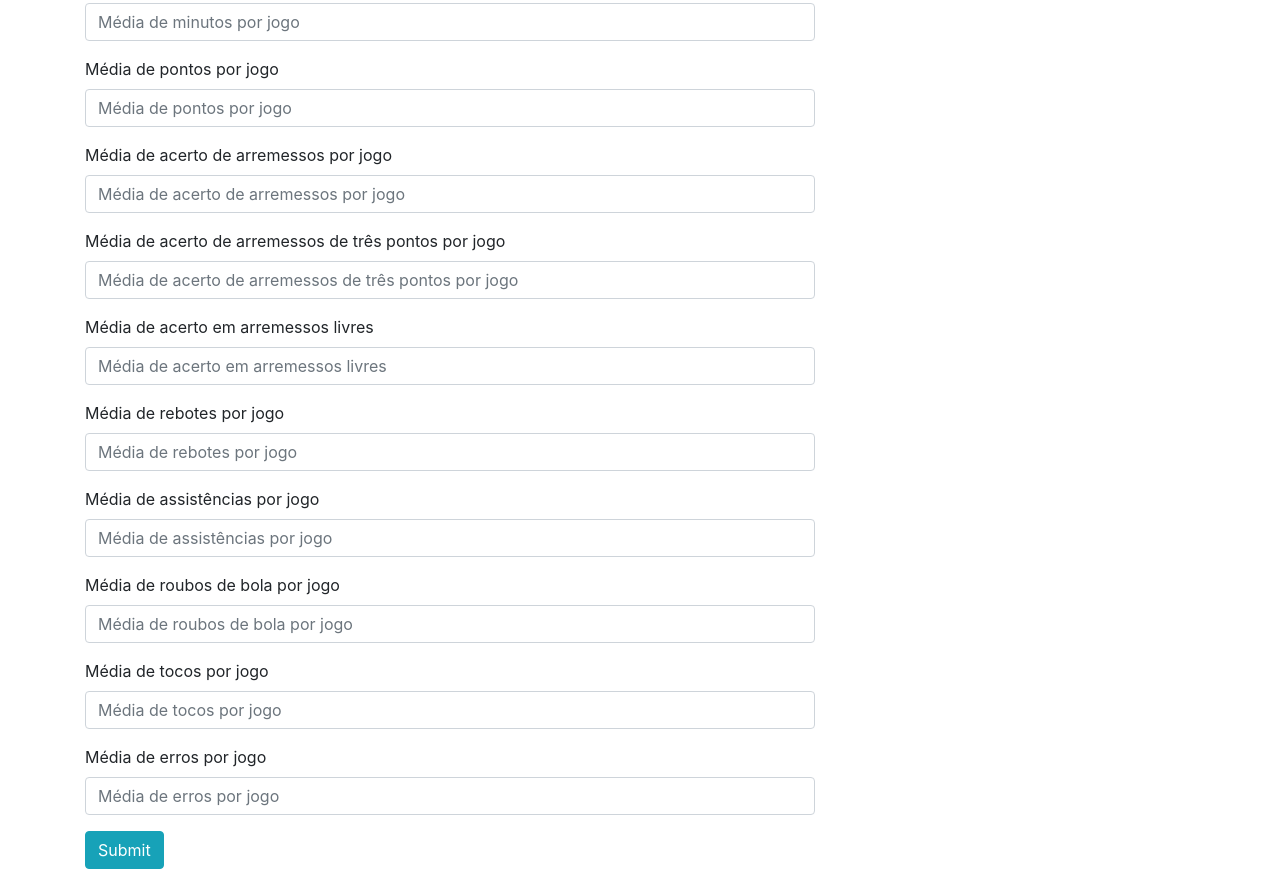
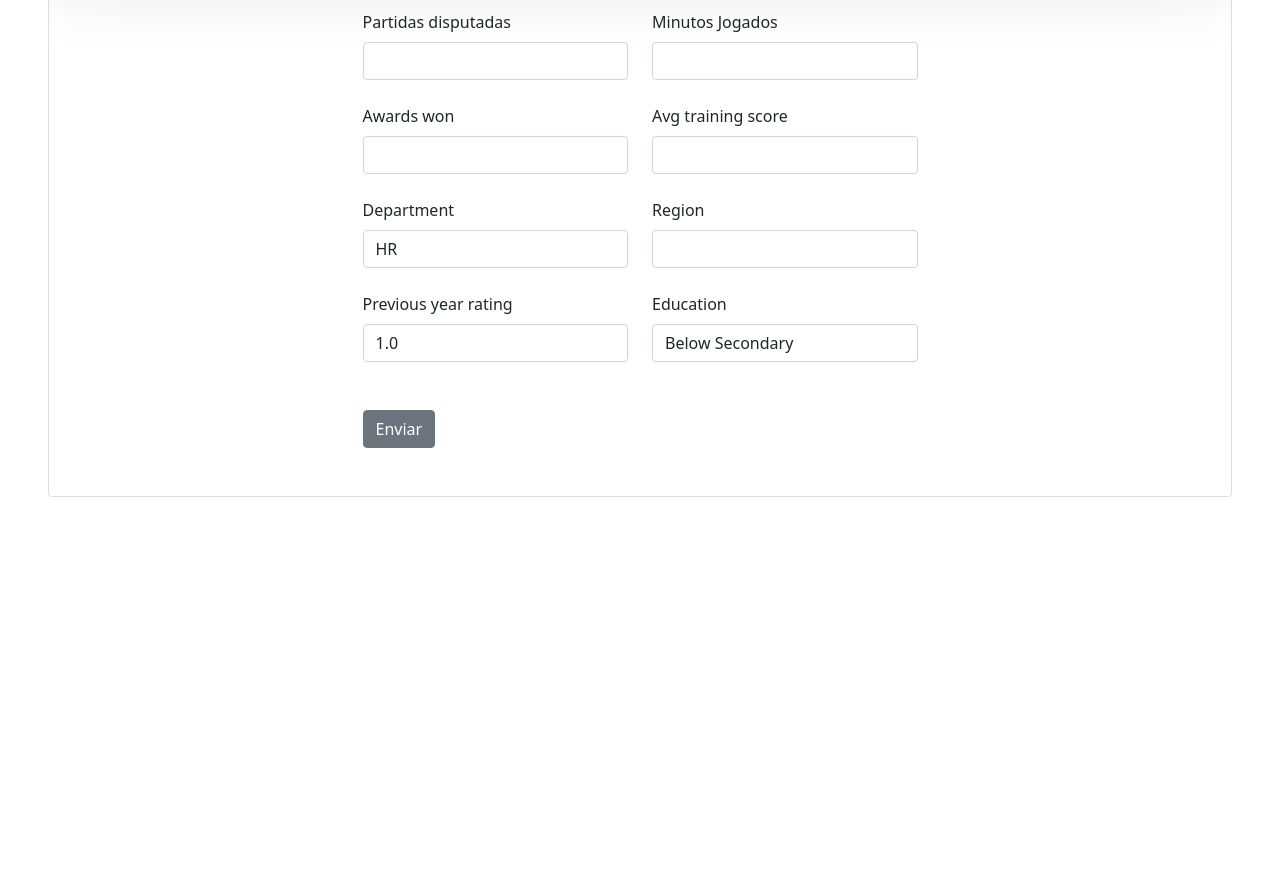
Before and after one commit to joaobenvindo/fatec-ml-flask-noite, a Flask app: page / in a window 1280 px wide. Shown: the part 201-1070 px from the top of the page. After the commit the page ends 698 px from the top, so only its background shows below. Run offline with Flask 2, Linux system fonts and the light colour scheme; parts of the project's set-up code (start-up, migrations or seed data) failed here and were passed over.

Commit message:
versão 3.0

```diff
--- a/app.py
+++ b/app.py
@@ -1,19 +1,31 @@
+import cloudpickle
 from flask import Flask, render_template, request
-import cloudpickle
 
-# with open('model.pkl', 'rb') as file_in:
-#  model_loaded = cloudpickle.load(file_in)
+with open('nbacareer.pkl', 'rb') as file_in:
+  model = cloudpickle.load(file_in)
 
 app = Flask(__name__)
 
 @app.route('/')
 def index():
-    return render_template('index.html')
+  return render_template('index.html', nome='Duração de Carreira - NBA')
 
 @app.route('/predicao', methods=['POST'])
 def predicao():
-  PD = request.form['Partidas Disputadas']
-  predicao = model.predict([PD])
+  gp = request.form['gp']
+  pts = request.form['pts']
+  fg = request.form['fg']
+  ft = request.form['ft']
+  reb = request.form['reb']
+  ast = request.form['ast']
+  stl = request.form['stl']
+  blk = request.form['blk']
+  tov = request.form['tov']
+
+  array=[[str(gp), str(pts), str(fg), str(ft), str(reb), str(ast), str(stl), str(blk), str(tov)]]
+
+  predicao = model.predict(array)
+
   return render_template('resposta.html', predicao=predicao[0])
 
 app.run(debug=True)
--- a/templates/index.html
+++ b/templates/index.html
@@ -1,70 +1,108 @@
 <!DOCTYPE html>
-<html lang="en">
     <head>
-    <!-- Required meta tags -->
-    <meta charset="utf-8">
-    <meta name="viewport" content="width=device-width, initial-scale=1, shrink-to-fit=no">
-    <!-- Bootstrap CSS -->
-    <link rel="stylesheet" href="https://cdn.jsdelivr.net/npm/bootstrap@4.5.3/dist/css/bootstrap.min.css" integrity="sha384-TX8t27EcRE3e/ihU7zmQxVncDAy5uIKz4rEkgIXeMed4M0jlfIDPvg6uqKI2xXr2" crossorigin="anonymous">
-    <title>NBA - Machine Learning</title>
+        <title>NBA: Career Duration</title>
+        <link href="https://cdn.jsdelivr.net/npm/bootstrap@5.0.2/dist/css/bootstrap.min.css" rel="stylesheet" integrity="sha384-EVSTQN3/azprG1Anm3QDgpJLIm9Nao0Yz1ztcQTwFspd3yD65VohhpuuCOmLASjC" crossorigin="anonymous">
+        <script src="https://cdn.jsdelivr.net/npm/bootstrap@5.0.2/dist/js/bootstrap.bundle.min.js" integrity="sha384-MrcW6ZMFYlzcLA8Nl+NtUVF0sA7MsXsP1UyJoMp4YLEuNSfAP+JcXn/tWtIaxVXM" crossorigin="anonymous"></script>
     </head>
     <body>
-  <form>
-    <div class="container">
+
+        <div class="p-3 bg-image" style="background-image: url('https://mdbootstrap.com/img/new/textures/full/171.jpg');height: 200px;"></div>
+
+        <div class="card mx-4 mx-md-5 shadow-4-strong"
+            style="margin-top: -100px;
+                background: hsla(0, 0%, 100%, 0.8);
+                backdrop-filter: blur(30px);">
+            <div class="card-body py-4 px-md-4">
+
+                <div class="row d-flex justify-content-center">
+                    <div class="col-lg-6">
+                        <h2 class="fw-bold mb-5 justify-content-center">NBA: Career Duration</h2>
+                        <form action="predicao" method="POST">
                             <div class="row">
-        <div class="col-8">
-            <div class="form-group">
-              <label for="name1">Nome</label>
-              <input type="name" class="form-control" id="name1" aria-describedby="fullName" placeholder="Preencha com seu nome">
+                                <div class="col-md-6 mb-4">
+                                    <div class="form-outline">
+                                        <label for="gp" class="form-label">Partidas disputadas</label>
+                                        <input type="number" min="0" max="82" name="gp" class="form-control" />
                                     </div>
-            <div class="form-group">
-              <label for="gp1">Partidas Disputadas</label>
-              <input type="gp" class="form-control" id="gp1" placeholder="Partidas Disputadas">
                                 </div>
-            <div class="form-group">
-              <label for="min1">Média de minutos por jogo</label>
-              <input type="min" class="form-control" id="min1" placeholder="Média de minutos por jogo">
-            </div>
-            <div class="form-group">
-              <label for="min1">Média de pontos por jogo</label>
-              <input type="min" class="form-control" id="min1" placeholder="Média de pontos por jogo">
-            </div>
-            <div class="form-group">
-              <label for="min1">Média de acerto de arremessos por jogo</label>
-              <input type="min" class="form-control" id="min1" placeholder="Média de acerto de arremessos por jogo">
-            </div>
-            <div class="form-group">
-              <label for="min1">Média de acerto de arremessos de três pontos por jogo</label>
-              <input type="min" class="form-control" id="min1" placeholder="Média de acerto de arremessos de três pontos por jogo">
-            </div>
-            <div class="form-group">
-              <label for="min1">Média de acerto em arremessos livres</label>
-              <input type="min" class="form-control" id="min1" placeholder="Média de acerto em arremessos livres">
-            </div>
-            <div class="form-group">
-              <label for="min1">Média de rebotes por jogo</label>
-              <input type="min" class="form-control" id="min1" placeholder="Média de rebotes por jogo">
-            </div>
-            <div class="form-group">
-              <label for="min1">Média de assistências por jogo</label>
-              <input type="min" class="form-control" id="min1" placeholder="Média de assistências por jogo">
-            </div>
-            <div class="form-group">
-              <label for="min1">Média de roubos de bola por jogo</label>
-              <input type="min" class="form-control" id="min1" placeholder="Média de roubos de bola por jogo">
-            </div>
-            <div class="form-group">
-              <label for="min1">Média de tocos por jogo</label>
-              <input type="min" class="form-control" id="min1" placeholder="Média de tocos por jogo">
-            </div>
-            <div class="form-group">
-              <label for="min1">Média de erros por jogo</label>
-              <input type="min" class="form-control" id="min1" placeholder="Média de erros por jogo">
-            </div>
-            <button type="submit" class="btn btn-info">Submit</button>
+                                <div class="col-md-6 mb-4">
+                                    <div class="form-outline">
+                                        <label for="min" class="form-label">Minutos Jogados</label>
+                                        <input type="number" min="0" max="48" name="min" class="form-control" />
                                     </div>
                                 </div>
                             </div>
+
+                            <div class="row">
+                                <div class="col-md-6 mb-4">
+                                    <div class="form-outline">
+                                        <label for="awards_won" class="form-label">Awards won</label>
+                                        <input type="number" min="0" name="awards_won" class="form-control" />
+                                    </div>
+                                </div>
+                                <div class="col-md-6 mb-4">
+                                    <div class="form-outline">
+                                        <label for="avg_training_score" class="form-label">Avg training score</label>
+                                        <input type="number" min="0" name="avg_training_score" class="form-control" />
+                                    </div>
+                                </div>
+                            </div>
+
+                            <div class="row">
+                                <div class="col-md-6 mb-4">
+                                    <div class="form-outline">
+                                        <label for="department" class="form-label">Department</label>
+                                        <select name="department" class="form-control" >
+                                            <option value="0">HR</option>
+                                            <option value="1">Finance</option>
+                                            <option value="2">Analytics</option>
+                                            <option value="3">Legal</option>
+                                            <option value="4">Sales & Marketing</option>
+                                            <option value="5">Technology</option>
+                                            <option value="6">Procurement</option>
+                                            <option value="7">Operations</option>
+                                            <option value="8">R&D</option>
+                                        </select>
+                                    </div>
+                                </div>
+                                <div class="col-md-6 mb-4">
+                                    <div class="form-outline">
+                                        <label for="region" class="form-label" >Region</label>
+                                        <input type="number" name="region" min="0" max="33" class="form-control" />
+                                    </div>
+                                </div>
+                            </div>
+
+                            <div class="row">
+                                <div class="col-md-6 mb-4">
+                                    <div class="form-outline">
+                                        <label for="previous_year_rating" class="form-label">Previous year rating</label>
+                                        <select name="previous_year_rating" class="form-control">
+                                            <option value="0">1.0</option>
+                                            <option value="1">2.0</option>
+                                            <option value="2">3.0</option>
+                                            <option value="3">4.0</option>
+                                            <option value="4">5.0</option>
+                                        </select>
+                                    </div>
+                                </div>
+                                <div class="col-md-6 mb-4">
+                                    <div class="form-outline">
+                                        <label for="education" class="form-label">Education</label>
+                                        <select name="education" class="form-control">
+                                            <option value="0">Below Secondary</option>
+                                            <option value="1">Master's & above</option>
+                                            <option value="2">Bachelor's</option>
+                                        </select>
+                                    </div>
+                                </div>
+                            </div>
+                            <button class="btn btn-secondary btn-block my-4" type="submit" >Enviar</button>
                         </form>
+                    </div>
+                </div>
+            </div>
+        </div>
+
     </body>
 </html>
```
Also changed, not shown: templates/resposta.html (added, +33 -0 lines). Lines whose indentation alone changed are shown as unchanged.
